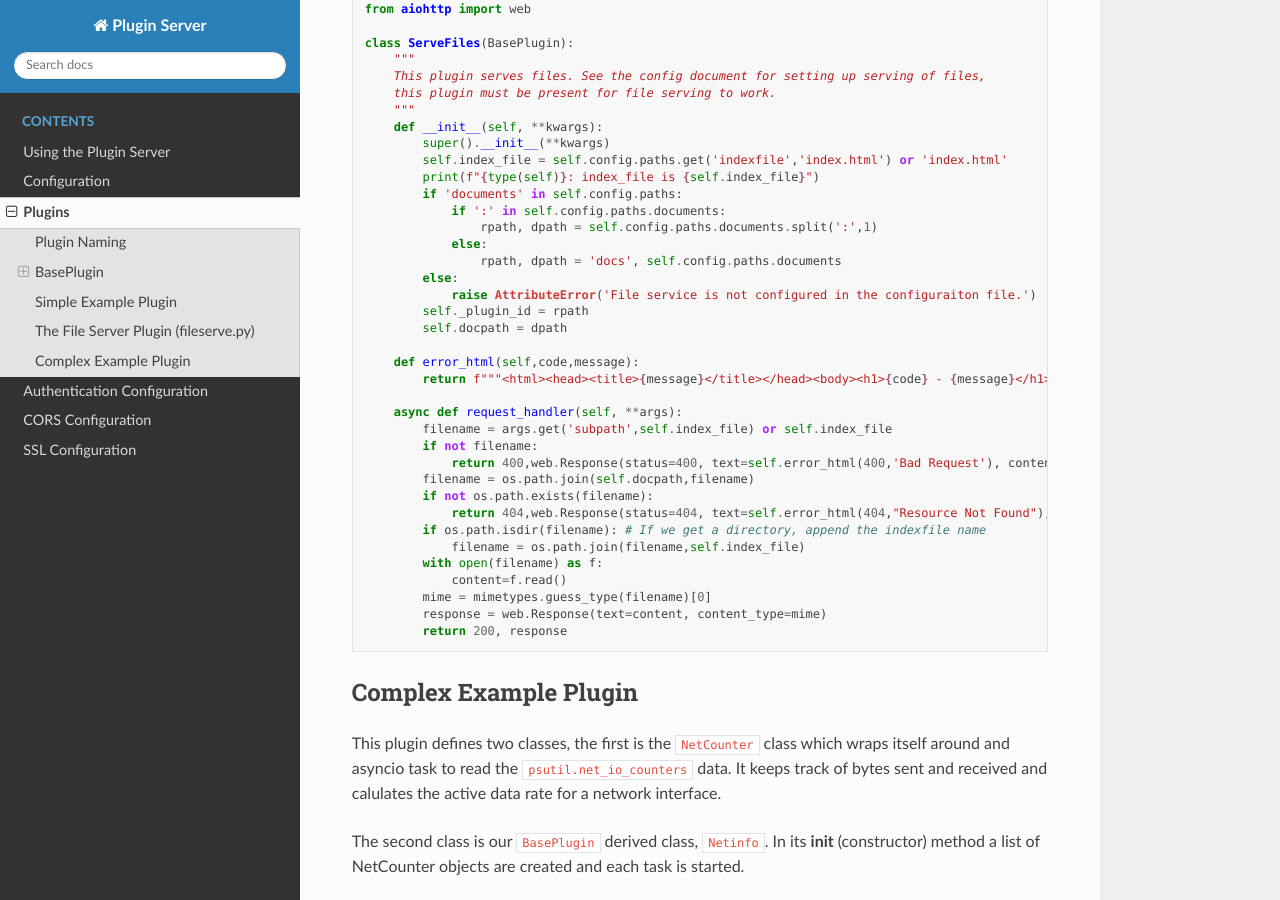
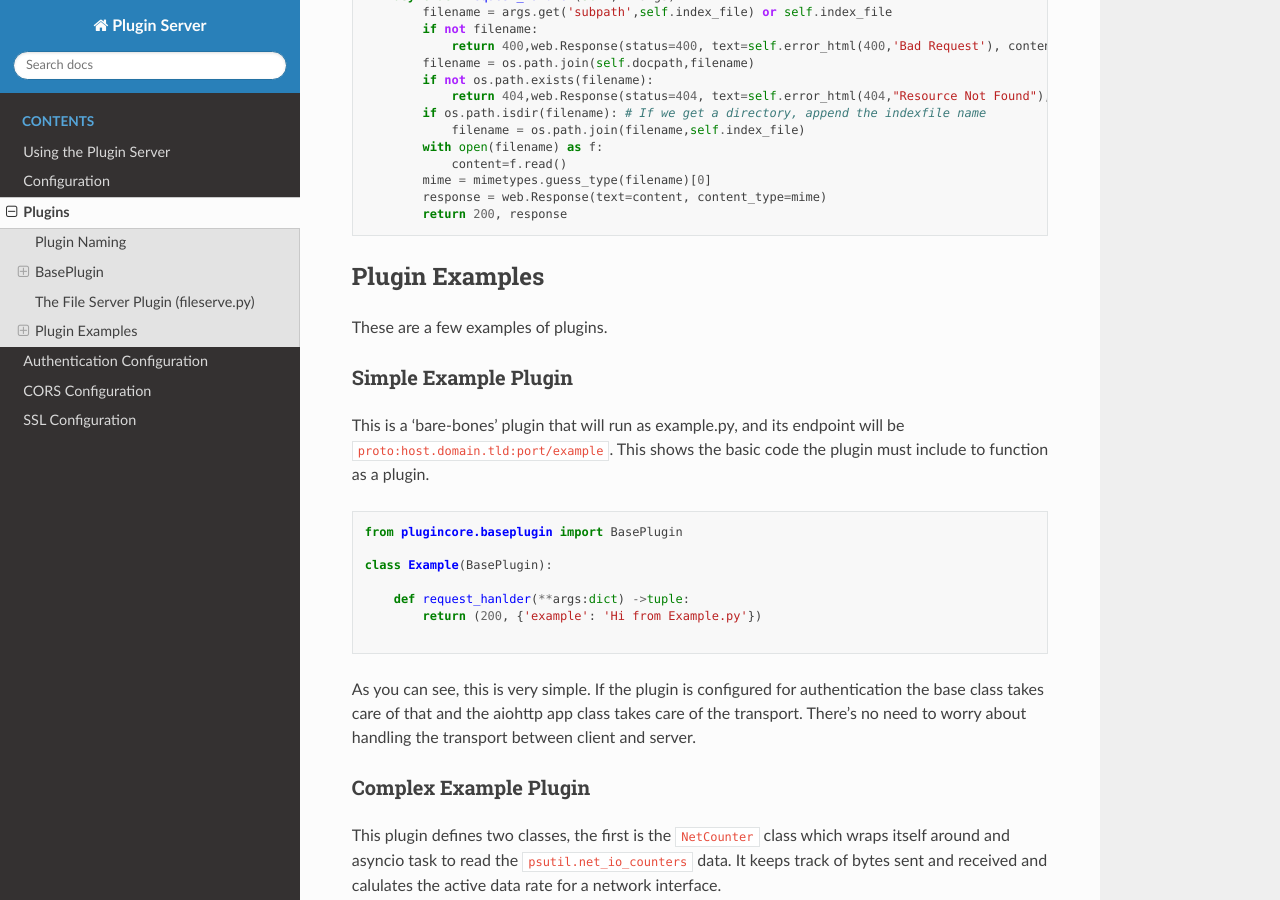
Before and after one commit to nicciniamh/pluginserver, a Sphinx documentation site: the page built from docs/Plugins.md, in a window 1280 px wide and 900 px high, scrolled down 2692 px. Built offline with Sphinx 7.4.7 and the Read the Docs theme 3.1.0, drawn with Linux system fonts in a browser that asks for light colours; some of the changed text lies outside the part shown.

Commit message:
doc reorg

````diff
--- a/docs/Plugins.md
+++ b/docs/Plugins.md
@@ -31,22 +31,6 @@ Once the request is completed it is handed back to the server's top level route
 In the case of simple plugins, termination is simply unloading the plugin. The BasePlugin class has a terminate_plugin that, by default, does nothing.
 
 For complex plugins that might allocate resoources, create tasks or other items that need to be cleaned up the plugin may overload this method to perform that cleanup.
-
-## Simple Example Plugin
-
-This is a 'bare-bones' plugin that will run as example.py, and its endpoint will be `proto:host.domain.tld:port/example`. This shows the basic code the plugin must include to function as a plugin.
-
-```python
-from plugincore.baseplugin import BasePlugin
-
-class Example(BasePlugin):
-
-    def request_hanlder(**args:dict) ->tuple:
-        return (200, {'example': 'Hi from Example.py'})
-
-```
-
-As you can see, this is very simple. If the plugin is configured for authentication the base class takes care of that and the aiohttp app class takes care of the transport. There's no need to worry about handling the transport between client and server.
 
 ## The File Server Plugin (fileserve.py)
 The file server plugin, fileserve.py uses aomw config values to set itself up. WHen availabe and configured the file server plugin serves files out of a configured directory.
@@ -111,7 +95,26 @@ class ServeFiles(BasePlugin):
         return 200, response
 ```
 
-## Complex Example Plugin
+## Plugin Examples
+These are a few examples of plugins.
+
+### Simple Example Plugin
+
+This is a 'bare-bones' plugin that will run as example.py, and its endpoint will be `proto:host.domain.tld:port/example`. This shows the basic code the plugin must include to function as a plugin.
+
+```python
+from plugincore.baseplugin import BasePlugin
+
+class Example(BasePlugin):
+
+    def request_hanlder(**args:dict) ->tuple:
+        return (200, {'example': 'Hi from Example.py'})
+
+```
+
+As you can see, this is very simple. If the plugin is configured for authentication the base class takes care of that and the aiohttp app class takes care of the transport. There's no need to worry about handling the transport between client and server.
+
+### Complex Example Plugin
 This plugin defines two classes, the first is the `NetCounter`  class which wraps itself around and asyncio task to read the `psutil.net_io_counters` data. It keeps track of bytes sent and received and calulates the active data rate for a network interface.
 
 The second class is our `BasePlugin` derived class, `Netinfo`. In its __init__ (constructor) method a list of NetCounter objects are created and each task is started.
````
